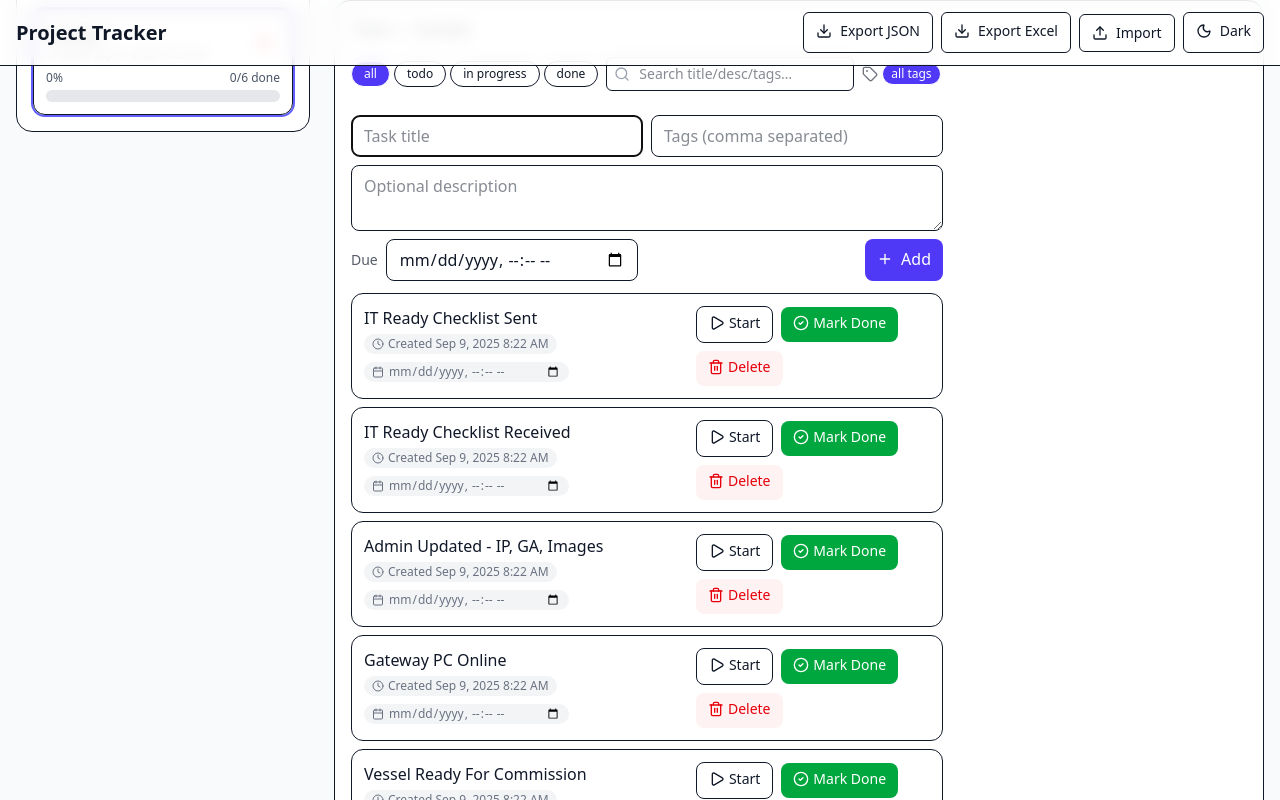
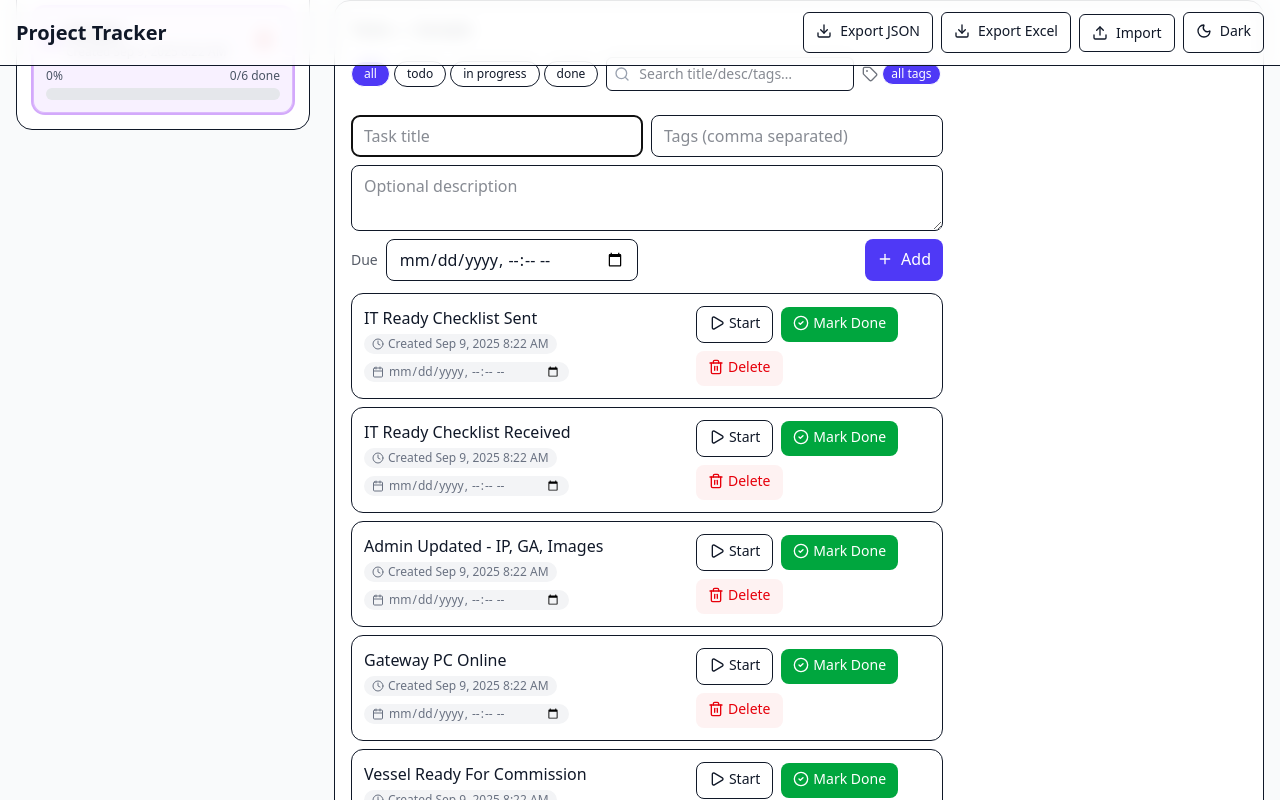
Before and after one commit to jayce78/ProjectTrackingBeta, a React (Vite) app: page / in a window 1280 px wide. Both pictures are taken after typing "Sample" into the empty fields and a click on the button "Add Project". Shown: the part 460-1260 px from the top of the page. Built offline with nearby package versions, Linux system fonts and the light colour scheme.

Commit message:
colour fixes

```diff
--- a/src/components/Sidebar.jsx
+++ b/src/components/Sidebar.jsx
@@ -1,9 +1,10 @@
 import React from "react";
-import { Plus, Trash2 } from "lucide-react";
-import { AnimatePresence, motion } from "framer-motion";
+import { motion, AnimatePresence } from "framer-motion";
 import { format, parseISO } from "date-fns";
-import { pctComplete, cls } from "../utils/time";
+import { Trash2 } from "lucide-react";
+import { pctComplete } from "../utils/time";
 import { TEMPLATES } from "../utils/templates";
+import { colorForId, withOpacity } from "../utils/colors";
 
 export default function Sidebar({
   projects,
@@ -18,13 +19,14 @@ export default function Sidebar({
 }) {
   return (
     <aside className="lg:col-span-4 xl:col-span-3">
+      {/* New Project */}
       <div className="mb-4 rounded-2xl border bg-white dark:bg-zinc-900 dark:border-zinc-800">
         <div className="border-b p-4 font-medium dark:border-zinc-800">New Project</div>
         <div className="space-y-3 p-4">
           <label className="text-sm text-gray-700 dark:text-zinc-300">Name</label>
           <input
             className="w-full rounded-lg border px-3 py-2 dark:bg-zinc-900 dark:border-zinc-700"
-            placeholder="Vessel Name - Project"
+            placeholder="e.g., Vessel Name"
             value={newProject}
             onChange={(e) => setNewProject(e.target.value)}
           />
@@ -44,65 +46,87 @@ export default function Sidebar({
 
           <button
             className="w-full rounded-lg bg-indigo-600 px-3 py-2 text-white hover:bg-indigo-700"
-            onClick={() =>
-              newProject.trim() && (addProject(newProject.trim()), setNewProject(""))
-            }
+            onClick={() => newProject.trim() && (addProject(newProject.trim()), setNewProject(""))}
           >
-            <span className="inline-flex items-center gap-2">
-              <Plus className="h-4 w-4" /> Add Project
-            </span>
+            Add Project
           </button>
         </div>
       </div>
 
+      {/* Projects list */}
       <div className="rounded-2xl border bg-white dark:bg-zinc-900 dark:border-zinc-800">
         <div className="border-b p-4 font-medium dark:border-zinc-800">Projects</div>
         <div className="p-4 space-y-2">
           <AnimatePresence>
-            {projects.map((p) => (
+            {projects.map((p) => {
+              const color = colorForId(p.id);
+              const percent = pctComplete(p);
+              return (
                 <motion.div
                   key={p.id}
                   initial={{ opacity: 0, y: 8 }}
                   animate={{ opacity: 1, y: 0 }}
                   exit={{ opacity: 0, y: -8 }}
-                className={cls(
-                  "rounded-xl border p-3 dark:border-zinc-800",
+                  className="rounded-xl border p-3 dark:border-zinc-800 cursor-pointer"
+                  onClick={() => setSelectedId(p.id)}
+                  style={{
+                    // soft tinted background + colored border accent
+                    backgroundColor: withOpacity(color, 0.08),
+                    borderColor: withOpacity(color, 0.35),
+                    boxShadow:
                       selectedId === p.id
-                    ? "ring-2 ring-indigo-500"
-                    : "hover:bg-gray-50 dark:hover:bg-zinc-800"
-                )}
+                        ? `0 0 0 2px ${withOpacity(color, 0.5)}`
+                        : "none",
+                  }}
                 >
-                <div className="flex items-center justify-between">
-                  <button className="text-left" onClick={() => setSelectedId(p.id)}>
-                    <div className="font-medium">{p.name}</div>
-                    <div className="text-xs text-gray-500 dark:text-zinc-400">
+                  <div className="flex items-center justify-between gap-3">
+                    <div className="flex items-center gap-2 min-w-0">
+                      <span
+                        className="h-3 w-3 rounded-full flex-shrink-0"
+                        style={{ backgroundColor: color }}
+                        title={p.name}
+                      />
+                      <div className="min-w-0">
+                        <div className="font-medium truncate">{p.name}</div>
+                        <div className="text-xs text-gray-600 dark:text-zinc-400">
                           Created {format(parseISO(p.createdAt), "PP p")}
                         </div>
-                  </button>
+                      </div>
+                    </div>
+
                     <button
-                    className="rounded p-2 text-red-500 hover:bg-red-50 dark:hover:bg-red-950"
-                    onClick={() => deleteProject(p.id)}
+                      className="rounded p-2 text-red-600 hover:bg-red-50 dark:hover:bg-red-950"
+                      onClick={(e) => {
+                        e.stopPropagation();
+                        deleteProject(p.id);
+                      }}
                       title="Delete project"
                     >
                       <Trash2 className="h-4 w-4" />
                     </button>
                   </div>
+
                   <div className="mt-2">
                     <div className="mb-1 flex items-center justify-between text-xs text-gray-600 dark:text-zinc-400">
-                    <span>{pctComplete(p)}%</span>
+                      <span>{percent}%</span>
                       <span>
                         {p.tasks.filter((t) => t.status === "done").length}/{p.tasks.length} done
                       </span>
                     </div>
-                  <div className="h-3 w-full rounded-full bg-gray-200 dark:bg-zinc-800">
+                    <div className="h-3 w-full rounded-full bg-gray-200 dark:bg-zinc-800 overflow-hidden">
                       <div
-                      className="h-3 rounded-full bg-indigo-600"
-                      style={{ width: `${pctComplete(p)}%` }}
+                        className="h-3 rounded-full"
+                        style={{
+                          width: `${percent}%`,
+                          backgroundColor: color,
+                          transition: "width 300ms ease",
+                        }}
                       />
                     </div>
                   </div>
                 </motion.div>
-            ))}
+              );
+            })}
           </AnimatePresence>
 
           {projects.length === 0 && (
--- a/src/utils/colors.js
+++ b/src/utils/colors.js
@@ -1,19 +1,32 @@
-// A small, nice palette
-export const PROJECT_COLORS = ["#3b82f6", "#22c55e", "#f59e0b", "#ef4444", "#8b5cf6", "#06b6d4", "#eab308"];
+// src/utils/colors.js
+export const PROJECT_COLORS = [
+  "#3b82f6", // blue-500
+  "#22c55e", // green-500
+  "#f59e0b", // amber-500
+  "#ef4444", // red-500
+  "#8b5cf6", // violet-500
+  "#06b6d4", // cyan-500
+  "#eab308", // yellow-500
+  "#ec4899", // pink-500
+  "#10b981", // emerald-500
+  "#a855f7", // purple-500
+];
 
-// Simple stable hash → palette index
+// Stable color per id
 export function colorForId(id) {
-  let h = 0;
-  for (let i = 0; i < id.length; i++) h = (h * 31 + id.charCodeAt(i)) | 0;
-  const idx = Math.abs(h) % PROJECT_COLORS.length;
-  return PROJECT_COLORS[idx];
+  let hash = 0;
+  for (let i = 0; i < String(id).length; i++) {
+    hash = (hash * 31 + String(id).charCodeAt(i)) >>> 0;
+  }
+  return PROJECT_COLORS[hash % PROJECT_COLORS.length];
 }
 
-// Helpers for soft backgrounds/borders
-export function hexToRgba(hex, alpha = 1) {
-  const m = hex.replace("#", "");
-  const r = parseInt(m.slice(0, 2), 16);
-  const g = parseInt(m.slice(2, 4), 16);
-  const b = parseInt(m.slice(4, 6), 16);
+// Hex -> rgba for soft tints
+export function withOpacity(hex, alpha = 0.1) {
+  const m = /^#?([a-f\d]{2})([a-f\d]{2})([a-f\d]{2})$/i.exec(hex);
+  if (!m) return hex;
+  const r = parseInt(m[1], 16);
+  const g = parseInt(m[2], 16);
+  const b = parseInt(m[3], 16);
   return `rgba(${r}, ${g}, ${b}, ${alpha})`;
 }
```
Lines whose indentation alone changed are shown as unchanged.
